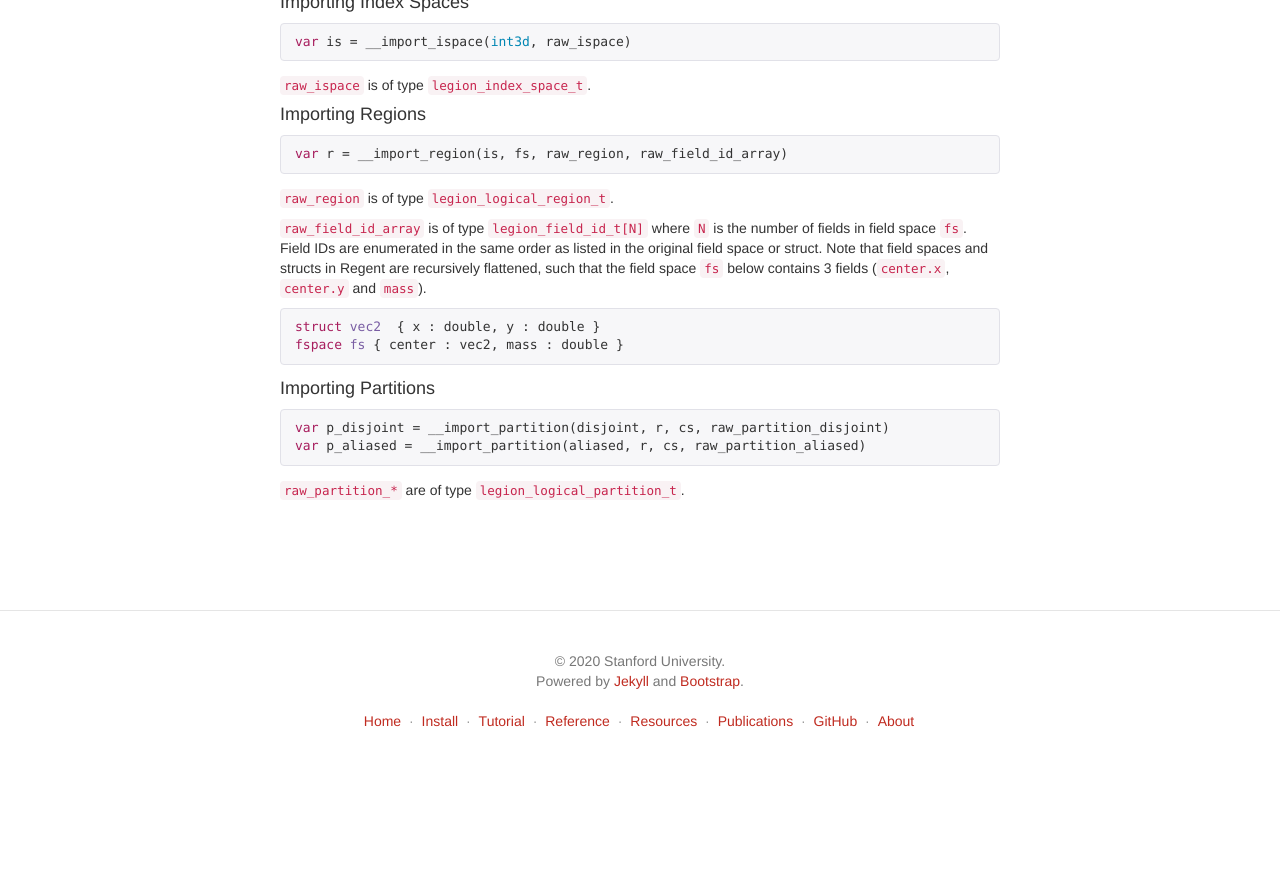
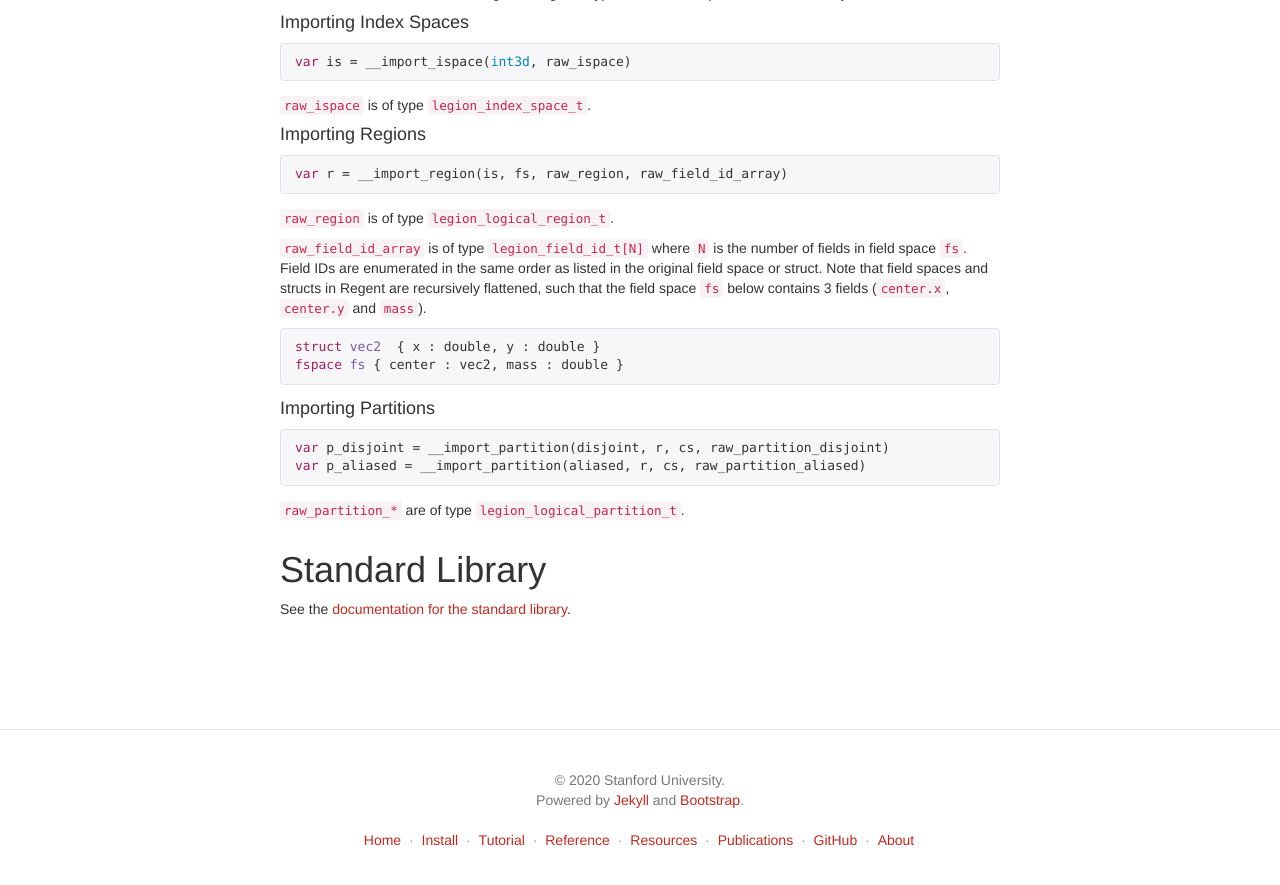
Before and after one commit to StanfordLegion/regent-lang.org, a Jekyll site: the page built from reference.md, in a window 1280 px wide and 900 px high, scrolled down 17821 px. Shown: the top 885 px of the window. Built offline with Jekyll 4.4.1, drawn with Linux system fonts in a browser that asks for light colours; nearby versions of some CDN libraries; before the commit the page ends 18602 px from its top, so only the background shows below that.

Commit message:
Add link to the standard library documentation.

```diff
--- a/reference.md
+++ b/reference.md
@@ -42,6 +42,7 @@ permalink: /reference/index.html
       * [Calling the Legion C API](#calling-the-legion-c-api)
       * [Obtaining C API Handles from Regent Values](#obtaining-c-api-handles-from-regent-values)
       * [Importing C API Handles into Regent](#importing-c-api-handles-into-regent)
+  * [Standard Library](#standard-library)
 
 # Frontmatter
 
@@ -1209,3 +1210,7 @@ var p_aliased = __import_partition(aliased, r, cs, raw_partition_aliased)
 {% endhighlight %}
 
 `raw_partition_*` are of type `legion_logical_partition_t`.
+
+# Standard Library
+
+See the [documentation for the standard library](/doc).
```
